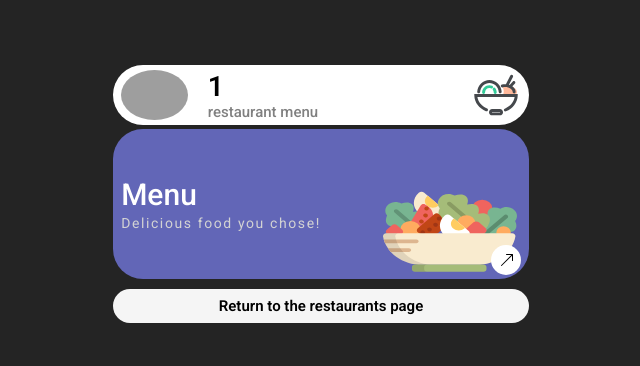
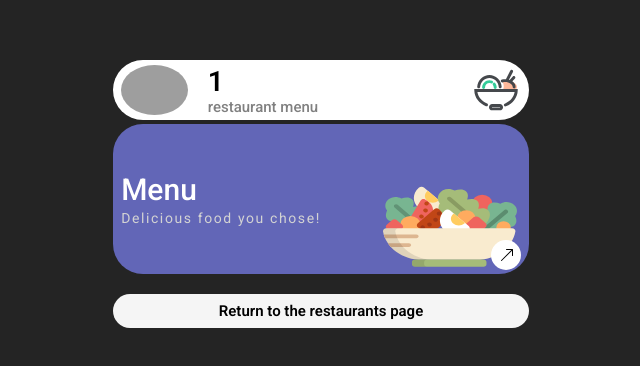
Before and after one commit to khalilovmusa/Menu_project, a React (Vite) app: page /1/1 in a window 1280 px wide. Shown: the part 206-572 px from the top of the page, without its empty margins (319-959 px from the left). Built offline with nearby package versions, Linux system fonts and the light colour scheme; grey boxes are pictures that could not be loaded.

Commit message:
MenuInfo button positioning fix

```diff
--- a/src/components/organisms/MenuInfo/MenuInfo.module.css
+++ b/src/components/organisms/MenuInfo/MenuInfo.module.css
@@ -6,7 +6,7 @@
 }
 
 .return_back_button{
-    margin-top: 10px;
+    margin-top: 20px;
     padding: 8px 10px;
     border: none;
     border-radius: 20px;
```
